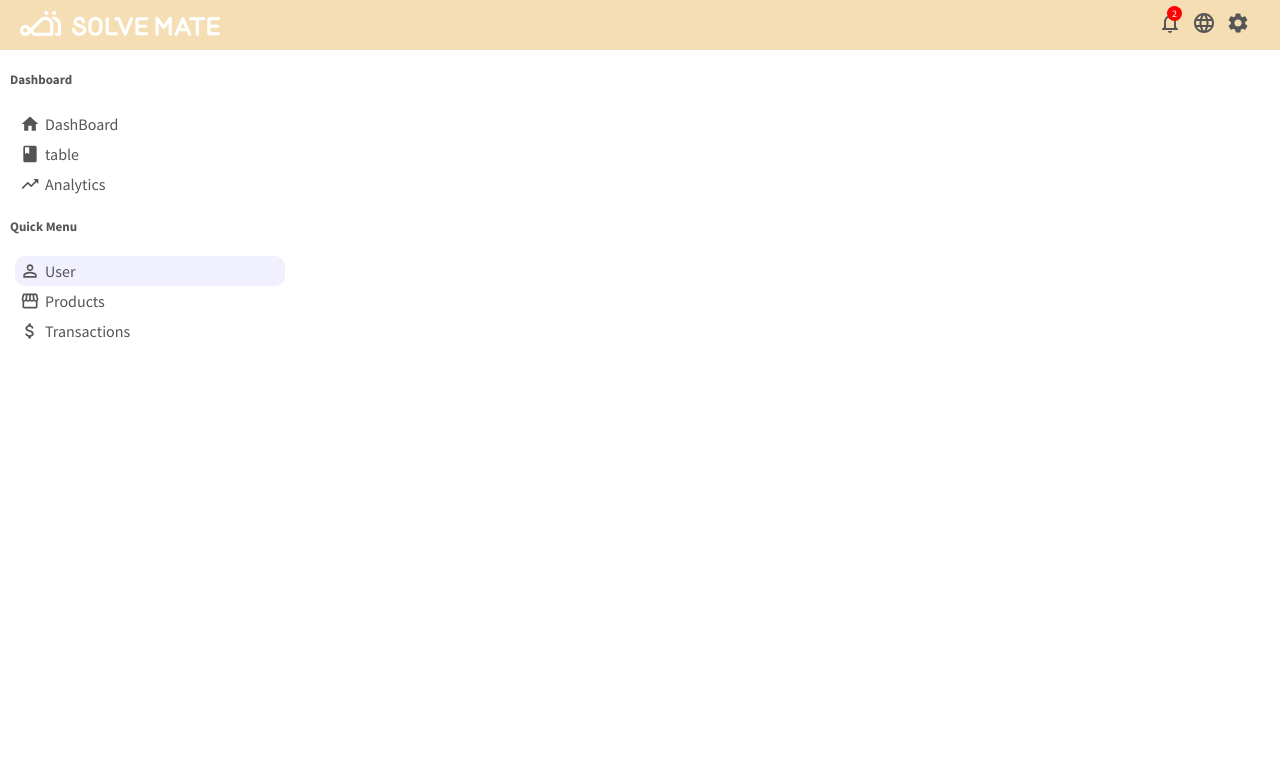
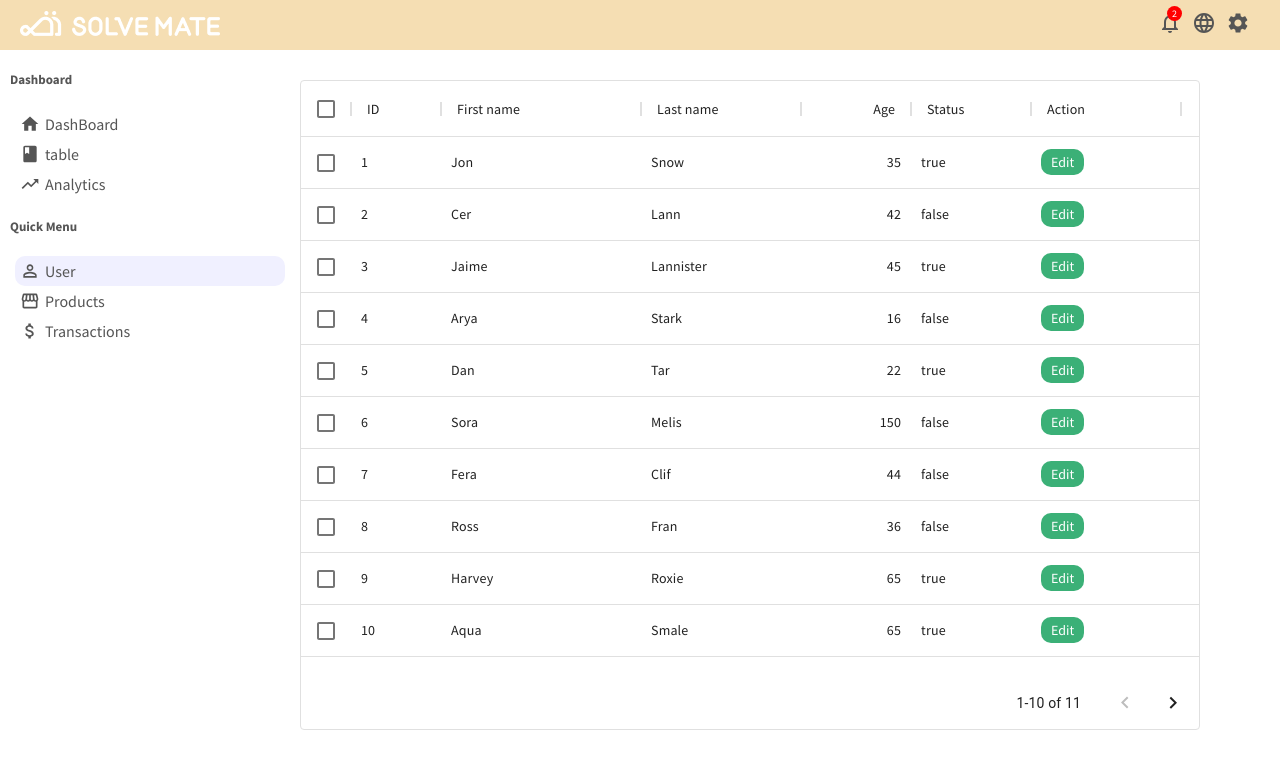
Before and after one commit to hyjoong/Admin-Template, a React (Create React App) app: page /users in a window 1280 px wide. Shown: the top 768 px of the page. Built offline with nearby package versions, Linux system fonts and the light colour scheme.

Commit message:
feat: User Table 추가

```diff
--- a/src/App.js
+++ b/src/App.js
@@ -4,6 +4,8 @@ import Sidebar from "./components/Sidebar/Sidebar";
 import Home from "./pages/Home/Home";
 import { BrowserRouter as Router, Routes, Route, Link } from "react-router-dom";
 import Question from "./pages/Home/Question";
+import User from "./pages/Home/User";
+
 const App = () => {
   return (
     <Router>
@@ -12,6 +14,7 @@ const App = () => {
         <Sidebar />
         <Routes>
           <Route exact path="/" element={<Home />}></Route>
+          <Route exact path="/users" element={<User />}></Route>
           <Route exact path="/question" element={<Question />}></Route>
         </Routes>
       </MainContainer>
--- /dev/null
+++ b/src/pages/Home/User.jsx
@@ -0,0 +1,26 @@
+import React from "react";
+import styled from "styled-components";
+import ChapterTable from "../../components/Table/ChapterTable";
+
+const User = () => {
+  return (
+    <QuestionWrapper>
+      <TableWrapper>
+        <ChapterTable />
+      </TableWrapper>
+    </QuestionWrapper>
+  );
+};
+
+const QuestionWrapper = styled.div`
+  display: flex;
+  flex-direction: column;
+`;
+
+const TableWrapper = styled.div`
+  margin: 30px auto 0;
+  min-width: 900px;
+  min-height: 650px;
+`;
+
+export default User;
```
